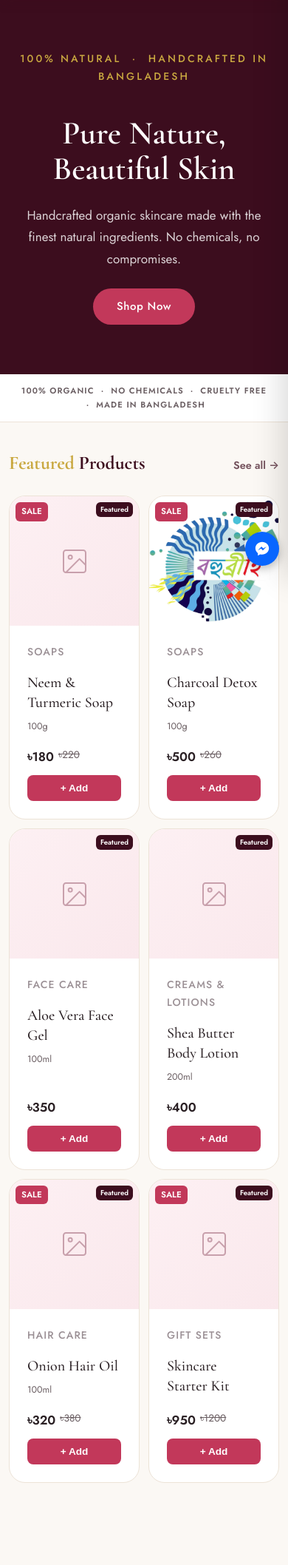
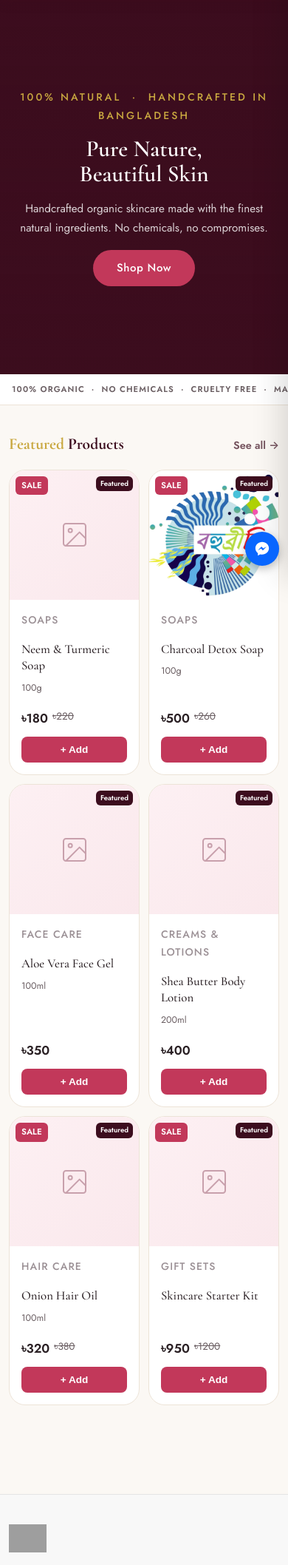
Before and after one commit to asifrman1996/bohubrihi, a Flask app: page / in a window 390 px wide; the page is wider, and only the part inside the window is pictured. Shown: the part 65-2181 px from the top of that part at 74% size. Run offline with Flask 3, Linux system fonts and the light colour scheme; parts of the project's set-up code (start-up, migrations or seed data) failed here and were passed over; some libraries are stand-ins or nearby versions; grey boxes are pictures that could not be loaded.

Commit message:
﻿Mobile-friendly improvements to responsive layout
- Hero (900px): fix .hero__inner centering — add display:flex +
  align-items:center so justify-content actually works; content
  centered with max-width:640px on tablet
- Hero (540px): clamp title to max 2.6rem on small phones, reduce
  sub-text to .95rem, tighten gap to sp-2
- Hero: fix double-spacing from .eyebrow margin + flex gap by adding
  .hero__content .eyebrow { margin-bottom: 0 }
- Card body: add .card__body { padding: var(--sp-2) } at 540px to
  replace dead .product-info rule (renamed in previous commit)
- Card title: reduce to 1.05rem in 2-column mobile grid
- Trust strip: horizontal scroll on mobile (white-space:nowrap +
  overflow-x:auto) so it does not wrap awkwardly on small phones
- Section headers: reduce section-title to 1.35rem and margin-bottom
  to 20px at 540px
- Padding: reduce .section, .testimonials-section, .bundle-deals-section
  at 900px (48px/28px) and 540px (40px/28px) to avoid excessive
  whitespace on tablet and phone

Co-Authored-By: Claude Sonnet 4.6 <noreply@anthropic.com>

```diff
--- a/static/css/style.css
+++ b/static/css/style.css
@@ -575,6 +575,7 @@ button { cursor: pointer; border: none; }
   align-items: flex-start;
   gap: var(--sp-3);
 }
+.hero__content .eyebrow { margin-bottom: 0; }
 .hero-eyebrow {
   font-size: .75rem;
   font-weight: 700;
@@ -1226,14 +1227,19 @@ tbody tr:hover { background: #FFF7F9; }
 
   /* Hero: tablet */
   .hero { min-height: 60vh; }
-  .hero__inner { justify-content: center; }
-  .hero__content { align-items: center; text-align: center; }
+  .hero__inner { display: flex; flex-direction: column; align-items: center; }
+  .hero__content { align-items: center; text-align: center; max-width: 640px; }
   .hero-overlay { background: rgba(60,13,30,.62); }
   .hero-inner { padding: 0 20px; display: flex; justify-content: center; }
   .hero-content { max-width: 100%; align-items: center; text-align: center; }
   .hero-headline { font-size: 2.2rem; }
   .hero-sub     { font-size: 1rem; }
   .hero-cta     { align-self: center; }
+
+  /* Tablet: reduce section padding */
+  .section { padding: 48px 0; }
+  .testimonials-section { padding: 48px 0; }
+  .bundle-deals-section { padding: 28px 0; }
 
   /* Hide desktop nav, show hamburger */
   .header-nav { display: none; }
@@ -1250,7 +1256,21 @@ tbody tr:hover { background: #FFF7F9; }
   .header-search    { display: none; }
   .header-search button { display: none; }
 
+  /* Trust strip: horizontal scroll on mobile */
+  .homepage-trust-strip {
+    overflow-x: auto;
+    white-space: nowrap;
+    text-align: left;
+    scrollbar-width: none;
+    padding: 11px 16px;
+  }
+  .homepage-trust-strip::-webkit-scrollbar { display: none; }
+
   .hero-headline { font-size: 1.9rem; }
+
+  /* Section headers */
+  .section-header { margin-bottom: 20px; }
+  .section-title  { font-size: 1.35rem; }
 
   .container    { padding: 0 12px; }
 
@@ -1261,6 +1281,9 @@ tbody tr:hover { background: #FFF7F9; }
     gap: 12px;
   }
 
+  /* Card body padding on mobile */
+  .card__body { padding: var(--sp-2); }
+  .card__title { font-size: 1.05rem; }
   .product-info { padding: 12px; }
 
   .product-footer {
@@ -1302,6 +1325,16 @@ tbody tr:hover { background: #FFF7F9; }
   .section      { padding: 40px 0; }
   .concern-section { padding: 40px 0; }
   .cat-rows-section { padding: 40px 0; }
+  .testimonials-section { padding: 40px 0; }
+  .bundle-deals-section { padding: 28px 0; }
+
+  /* Hero mobile refinements */
+  .hero__title { font-size: clamp(1.9rem, 8vw, 2.6rem); }
+  .hero__sub   { font-size: .95rem; }
+  .hero__content { gap: var(--sp-2); }
+
+  /* Body text slightly smaller on small screens */
+  body { font-size: .975rem; }
 
   .trust-grid { grid-template-columns: 1fr 1fr; gap: 16px; }
 
```
